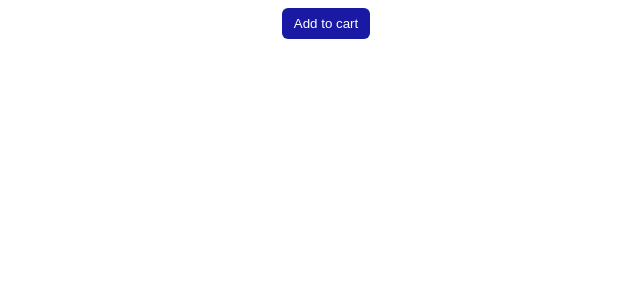
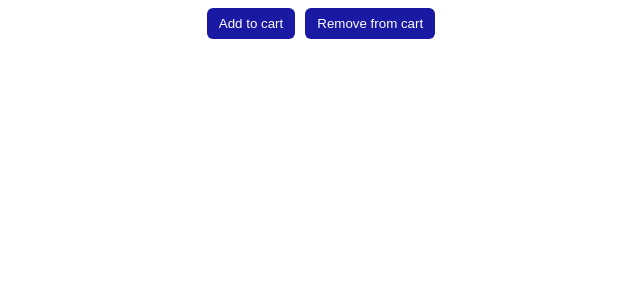
Before and after one commit to SagarMainali/toggle_message, a React (Vite) app: page / in a window 1280 px wide. Shown: the top 300 px of the page, without its empty margins (314-954 px from the left). Built offline with nearby package versions, Linux system fonts and the light colour scheme.

Commit message:
adding dynamic string as a message to array

```diff
--- a/src/App.jsx
+++ b/src/App.jsx
@@ -5,8 +5,14 @@ function App() {
 
      const [messages, setMessages] = useState([])
 
-     function add() {
-          setMessages(prevMessages => ([...prevMessages, "Added to cart"]))
+     function showMessage(e) {
+          const { name } = e.target
+          const string = name === 'add' ? 'Added to cart' : 'Removed from cart'
+          setMessages(prevMessages => ([...prevMessages, string]))
+          // setTimeout(() => {
+          //      // can't use array.shift() to remove the first element because it modifies the state directly
+          //      setMessages(prevMessages => prevMessages.slice(1))
+          // }, 1000)
      }
 
      useEffect(() => {
@@ -24,9 +30,10 @@ function App() {
 
      return (
           <div className='app'>
-               <button onClick={add}>Add to cart</button>
+               <button onClick={showMessage} name='add'>Add to cart</button>
+               <button onClick={showMessage} >Remove from cart</button>
                <div className="messages">
-                    {messages.map((message, index) => <span key={index}>"{index} - {message}"</span>)}
+                    {messages.map((message, index) => <span key={index}>"{message}"</span>)}
                </div>
           </div>
      )
--- a/src/style.css
+++ b/src/style.css
@@ -4,6 +4,8 @@
 }
 
 button {
+     margin-right: 10px;
+     cursor: pointer;
      padding: 8px 12px;
      background-color: rgb(25, 25, 163);
      color: white;
@@ -17,7 +19,7 @@ button {
      left: 50%;
      transform: translate(-50%);
      display: flex;
-     flex-direction: column-reverse;
+     flex-direction: column;
      gap: 10px;
 }
 
```
